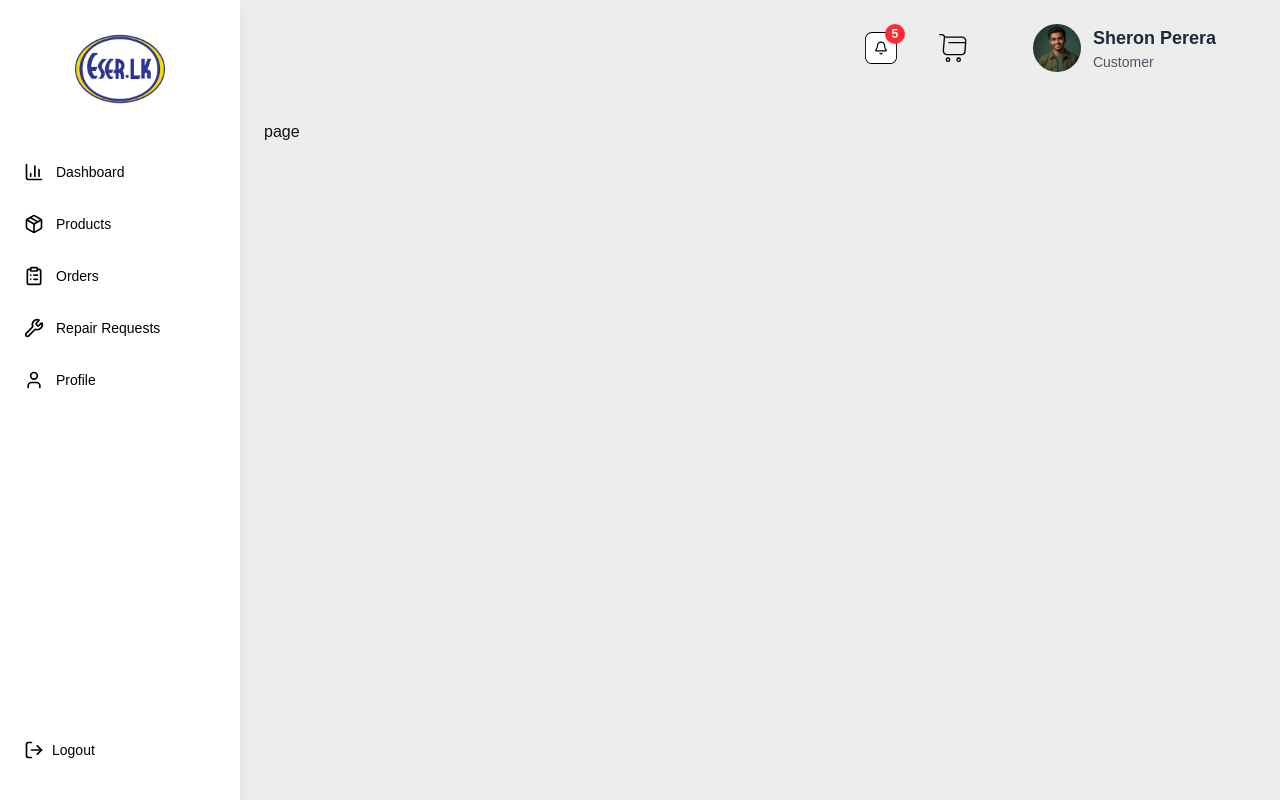
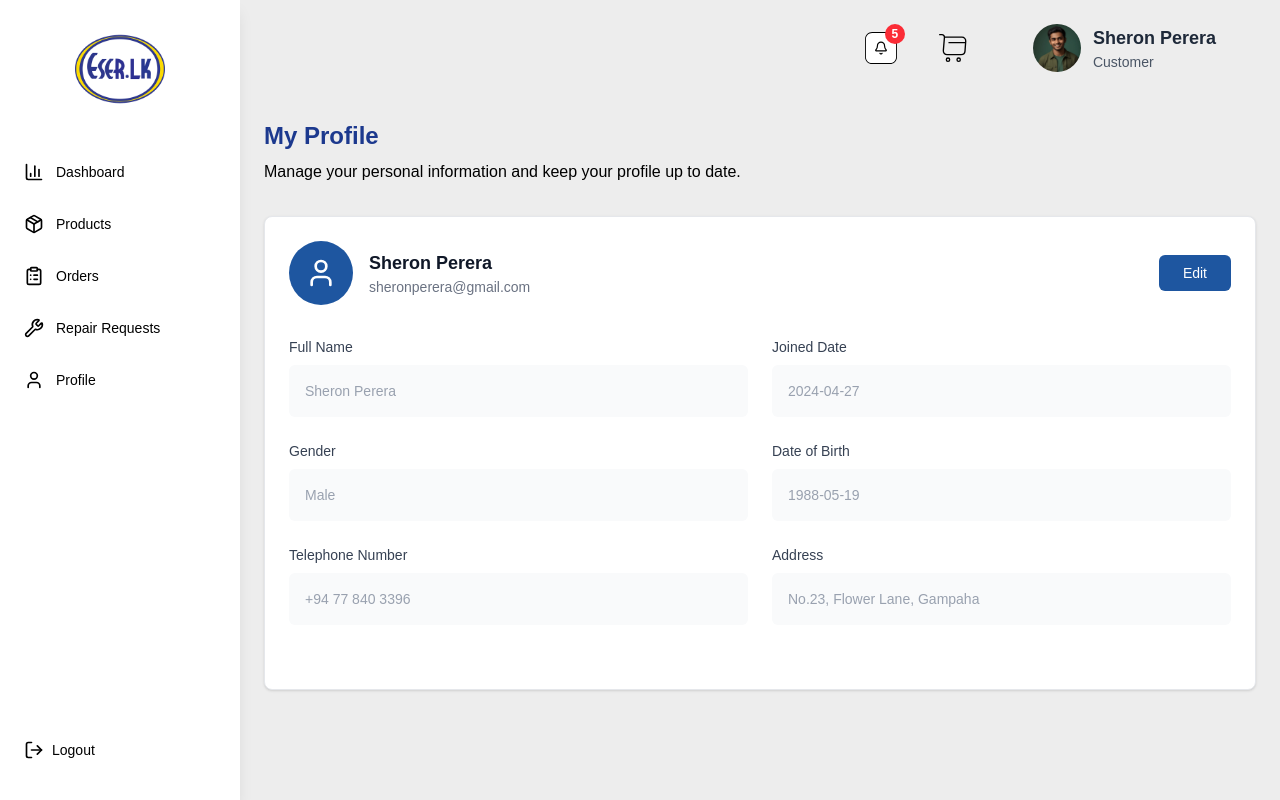
Before and after one commit to IshanHansaka/eser-marketing-erp, a Next.js app: page /Customer/profile in a window 1280 px wide. Built offline with nearby package versions, Linux system fonts and the light colour scheme.

Commit message:
feat: customer-profile-management-page

```diff
--- a/src/app/Customer/profile/page.tsx
+++ b/src/app/Customer/profile/page.tsx
@@ -1,7 +1,114 @@
-import React from 'react'
+import React from 'react';
+import { User } from 'lucide-react';
 
-export default function page() {
+export default function Page() {
   return (
-    <div>page</div>
-  )
+    <div className="max-w-6xl">
+      {/* Header Section */}
+      <div className="mb-8">
+        <h1 className="text-2xl font-bold text-blue-900 mb-2">My Profile</h1>
+        <p className="text-black text-medium">
+          Manage your personal information and keep your profile up to date.
+        </p>
+      </div>
+
+      {/* Profile Card */}
+      <div className="bg-white rounded-lg shadow-sm border border-gray-200 p-6 pb-16">
+        {/* Profile Header with Avatar */}
+        <div className="flex items-center justify-between mb-8">
+          <div className="flex items-center gap-4">
+            {/* Avatar */}
+            <div className="w-16 h-16 bg-[#1E56A0] rounded-full flex items-center justify-center">
+              <User className="w-8 h-8 text-white" />
+            </div>
+            {/* Name and Email */}
+            <div>
+              <h2 className="text-lg font-semibold text-gray-900">Sheron Perera</h2>
+              <p className="text-sm text-gray-500">sheronperera@gmail.com</p>
+            </div>
+          </div>
+          {/* Edit Button */}
+          <button className="bg-[#1E56A0] hover:bg-blue-700 text-white px-6 py-2 rounded-md text-sm font-medium transition-colors">
+            Edit
+          </button>
+        </div>
+
+        {/* Profile Fields Grid */}
+        <div className="grid grid-cols-2 gap-6">
+          {/* Full Name */}
+          <div>
+            <label className="block text-sm font-medium text-gray-700 mb-2">
+              Full Name
+            </label>
+            <input
+              type="text"
+              defaultValue="Sheron Perera"
+              className="bg-gray-50 rounded-md px-4 py-4 text-gray-400 text-sm w-full focus:outline-none focus:ring-2 focus:ring-blue-500"
+            />
+          </div>
+
+          {/* Joined Date */}
+          <div>
+            <label className="block text-sm font-medium text-gray-700 mb-2">
+              Joined Date
+            </label>
+            <input
+              type="text"
+              defaultValue="2024-04-27"
+              className="bg-gray-50 rounded-md px-4 py-4 text-gray-400 text-sm w-full focus:outline-none focus:ring-2 focus:ring-blue-500"
+              readOnly
+            />
+          </div>
+
+          {/* Gender */}
+          <div>
+            <label className="block text-sm font-medium text-gray-700 mb-2">
+              Gender
+            </label>
+            <input
+              type="text"
+              defaultValue="Male"
+              className="bg-gray-50 rounded-md px-4 py-4 text-gray-400 text-sm w-full focus:outline-none focus:ring-2 focus:ring-blue-500"
+            />
+          </div>
+
+          {/* Date of Birth */}
+          <div>
+            <label className="block text-sm font-medium text-gray-700 mb-2">
+              Date of Birth
+            </label>
+            <input
+              type="text"
+              defaultValue="1988-05-19"
+              className="bg-gray-50 rounded-md px-4 py-4 text-gray-400 text-sm w-full focus:outline-none focus:ring-2 focus:ring-blue-500"
+            />
+          </div>
+
+          {/* Telephone Number */}
+          <div>
+            <label className="block text-sm font-medium text-gray-700 mb-2">
+              Telephone Number
+            </label>
+            <input
+              type="text"
+              defaultValue="+94 77 840 3396"
+              className="bg-gray-50 rounded-md px-4 py-4 text-gray-400 text-sm w-full focus:outline-none focus:ring-2 focus:ring-blue-500"
+            />
+          </div>
+
+          {/* Address */}
+          <div>
+            <label className="block text-sm font-medium text-gray-700 mb-2">
+              Address
+            </label>
+            <input
+              type="text"
+              defaultValue="No.23, Flower Lane, Gampaha"
+              className="bg-gray-50 rounded-md px-4 py-4 text-gray-400 text-sm w-full focus:outline-none focus:ring-2 focus:ring-blue-500"
+            />
+          </div>
+        </div>
+      </div>
+    </div>
+  );
 }
```
